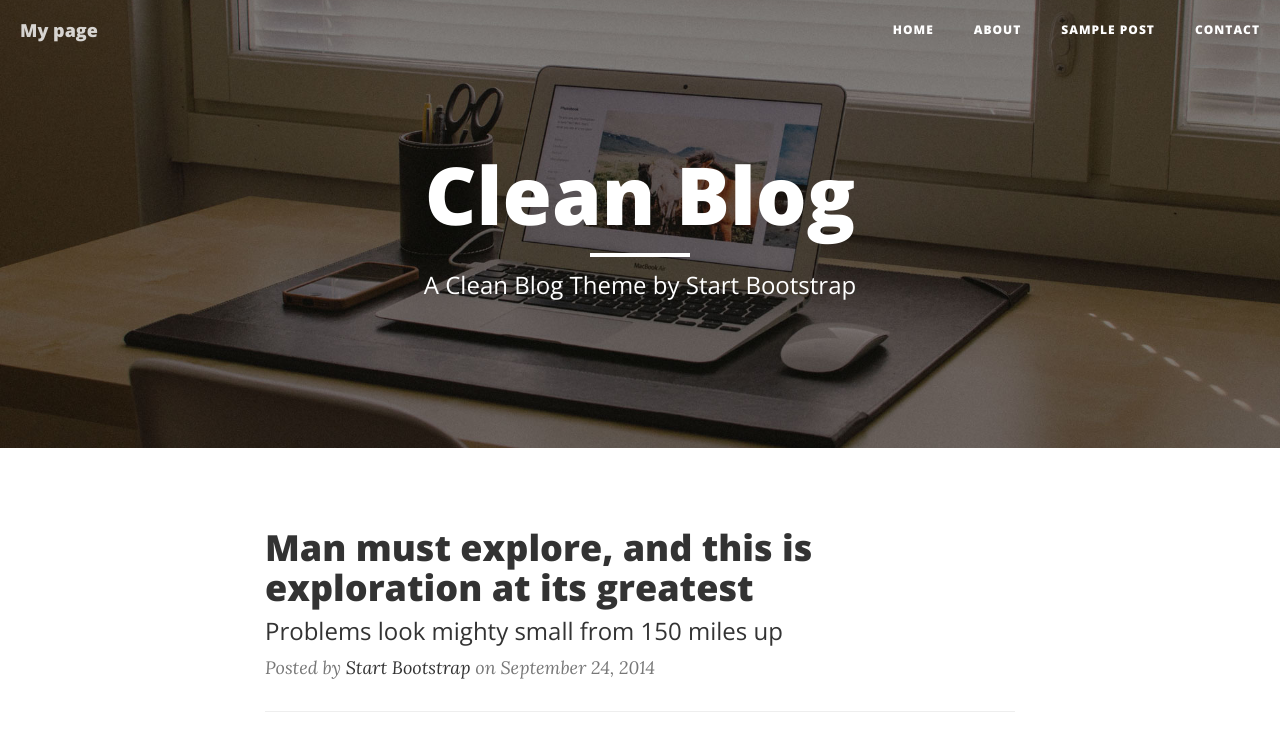
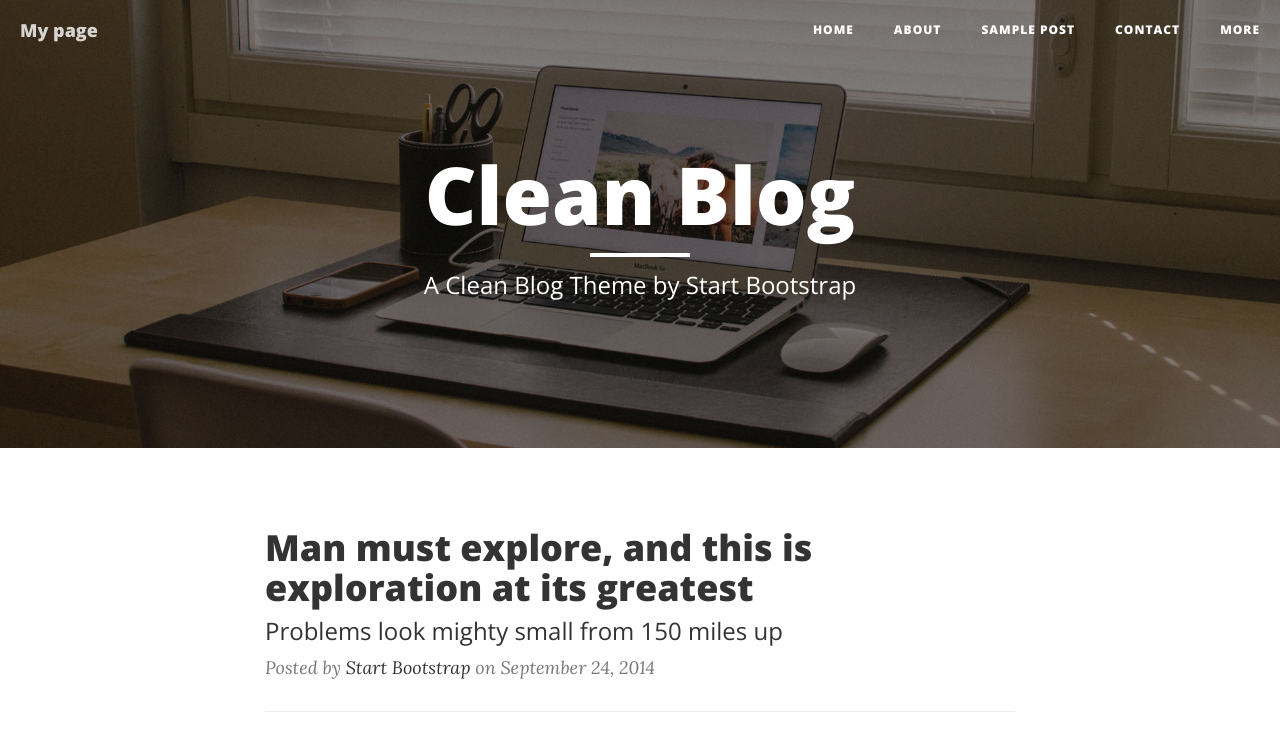
Before and after one commit to NNNicole/GirlsCodingDayDemo, a website: page index.html in a window 1280 px wide. Shown: the top 739 px of the page. Drawn offline with nearby package versions, Linux system fonts and the light colour scheme.

Commit message:
add menu

```diff
--- a/index.html
+++ b/index.html
@@ -59,6 +59,9 @@
                     </li>
                     <li>
                         <a href="contact.html">Contact</a>
+                    </li>
+                    <li>
+                        <a href="contact.html">More</a>
                     </li>
                 </ul>
             </div>
```
